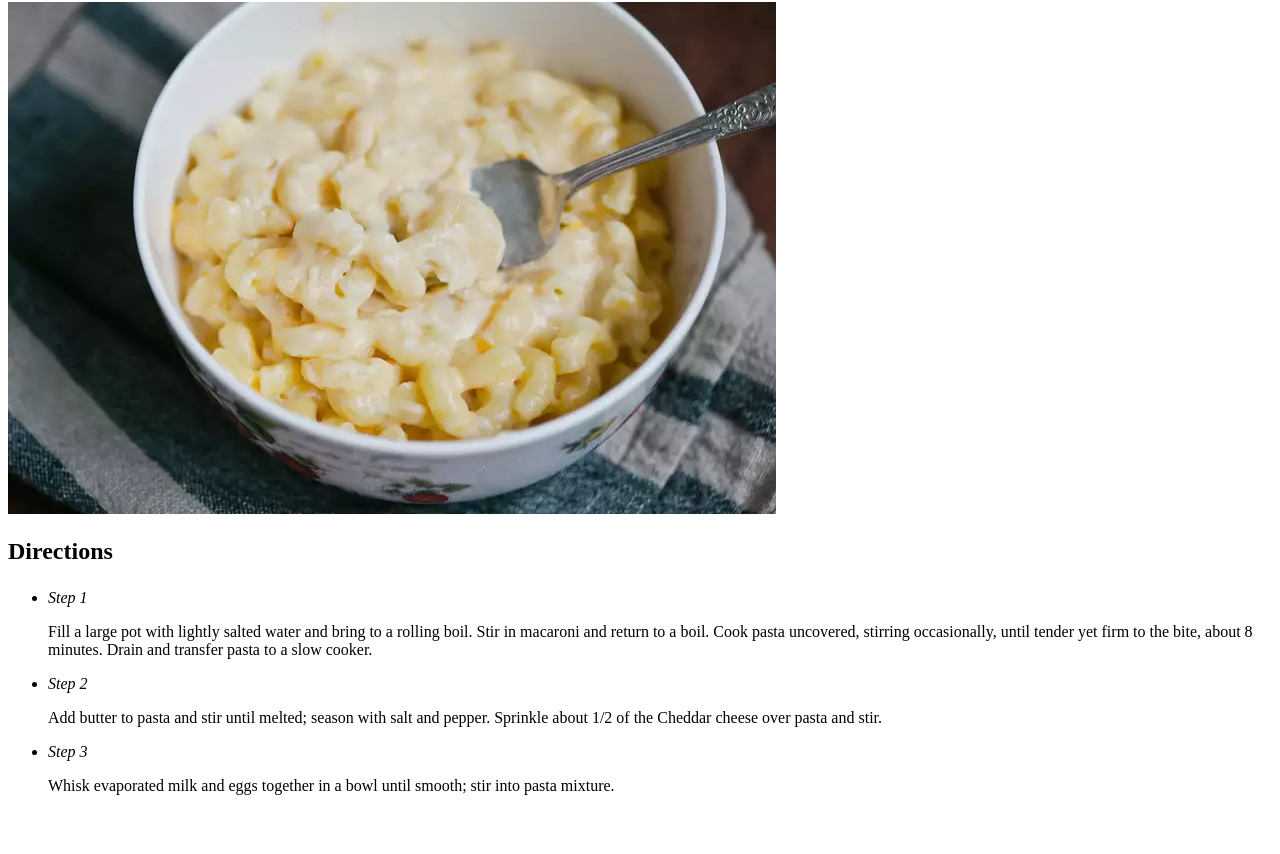
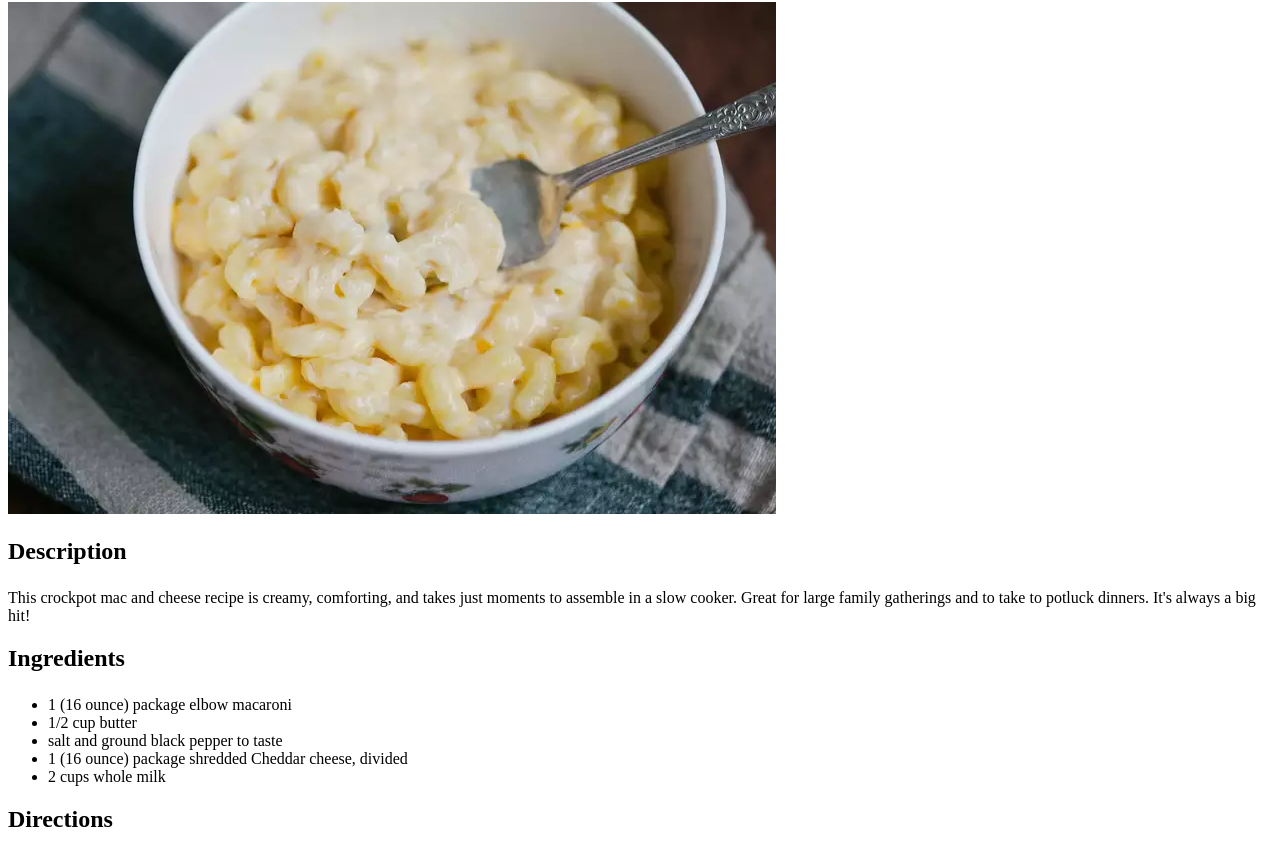
Before and after one commit to pilimene/odin-recipes, a plain HTML site: page recipes/lasagna.html in a window 1280 px wide. Shown: the part 78-932 px from the top of the page. Before the commit the page ends 889 px from the top, so only its background shows below. Drawn offline with Linux system fonts and the light colour scheme.

Commit message:
Added list and description, phase 3 completed

```diff
--- a/recipes/lasagna.html
+++ b/recipes/lasagna.html
@@ -8,17 +8,30 @@
 <body>
     <h1>Lasagna</h1>
     <img src="lasagna/lasagna.webp">
+    <p><h2><strong>Description</strong></p></h2>
+    <p>This crockpot mac and cheese recipe is creamy, comforting, and takes just moments to assemble in a slow cooker. Great for large family gatherings and to take to potluck dinners. It's always a big hit!</p>
+
+
+
+    <p><h2><strong>Ingredients</strong></p></h2>
+    <ul>
+        <li>1 (16 ounce) package elbow macaroni</li>
+        <li>1/2 cup butter</li>
+        <li>salt and ground black pepper to taste</li>
+        <li>1 (16 ounce) package shredded Cheddar cheese, divided</li>
+        <li>2 cups whole milk</li>
+    </ul>
 
 
     <p><h2><strong>Directions</strong></p></h2>
-    <ul>
+    <ol>
         <li><p><em>Step 1</em></p></li>
         <p>Fill a large pot with lightly salted water and bring to a rolling boil. Stir in macaroni and return to a boil. Cook pasta uncovered, stirring occasionally, until tender yet firm to the bite, about 8 minutes. Drain and transfer pasta to a slow cooker.</p>
         <li><p><em>Step 2</em></p></li>
         <p>Add butter to pasta and stir until melted; season with salt and pepper. Sprinkle about 1/2 of the Cheddar cheese over pasta and stir.</p>
         <li><p><em>Step 3</em></p></li>
         <p>Whisk evaporated milk and eggs together in a bowl until smooth; stir into pasta mixture.</p>
-    </ul>
+    </ol>
 
 </body>
 </html>
```
